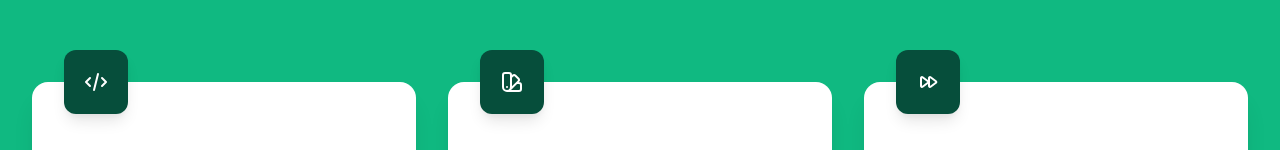
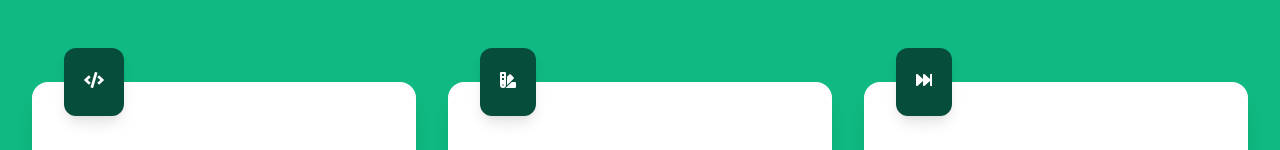
Before and after one commit to smebberson/next-tailwind-fontawesome, a Next.js app: page / in a window 1280 px wide. Shown: the part 274-424 px from the top of the page. Built offline with nearby package versions, Linux system fonts and the light colour scheme.

Commit message:
updated header component with fontawesome icons

```diff
--- a/pages/components/header.jsx
+++ b/pages/components/header.jsx
@@ -1,25 +1,19 @@
-import {
-    CodeIcon,
-    ColorSwatchIcon,
-    FastForwardIcon,
-} from '@heroicons/react/outline';
-
 const features = [
     {
         description:
             'Comes pre-installed with Next.js, Prettier, Tailwind CSS.',
-        icon: CodeIcon,
+        icon: 'fas fa-code',
         title: 'Development made-easy',
     },
     {
         description: 'Use Tailwind CSS to easily create great looking pages.',
-        icon: ColorSwatchIcon,
+        icon: 'fas fa-swatchbook',
         title: 'Stylish looks',
     },
 
     {
         description: 'Uses Next.js for lightning fast pages out of the box.',
-        icon: FastForwardIcon,
+        icon: 'fas fa-fast-forward',
         title: 'Fast performance',
     },
 ];
@@ -56,10 +50,10 @@ export default function Header() {
                         >
                             <div className="flex-1 relative pt-16 px-6 pb-8 md:px-8">
                                 <div className="absolute top-0 p-5 inline-block bg-green-900 rounded-xl shadow-lg transform -translate-y-1/2">
-                                    <feature.icon
-                                        className="h-6 w-6 text-white"
+                                    <i
+                                        className={`${feature.icon} h-6 w-6 text-white`}
                                         aria-hidden="true"
-                                    />
+                                    ></i>
                                 </div>
                                 <h3 className="text-xl font-medium text-gray-900">
                                     {feature.title}
```
